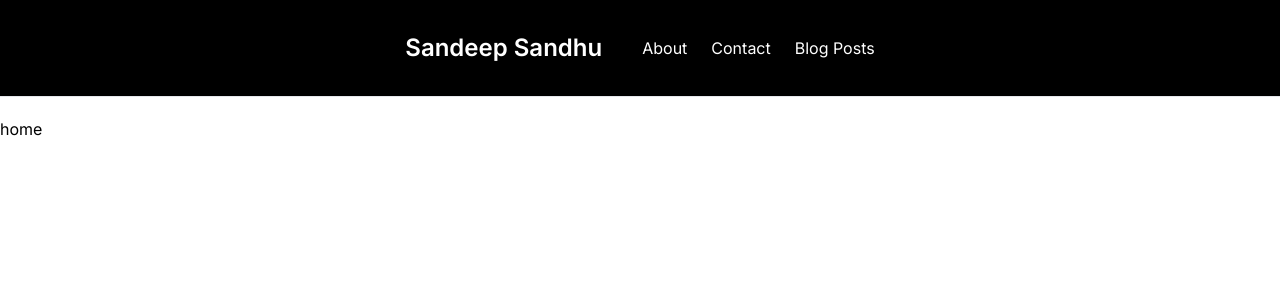
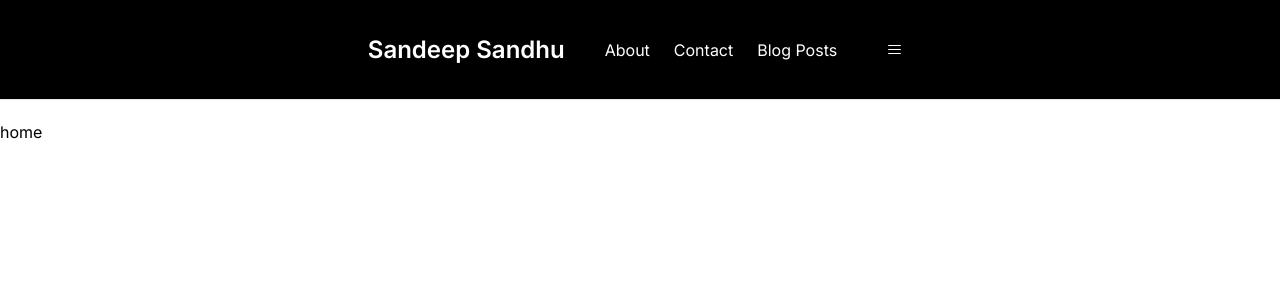
Before and after one commit to snmsndhu/main_website, a Next.js app: page / in a window 1280 px wide. Shown: the top 300 px of the page. Built offline with nearby package versions, Linux system fonts and the light colour scheme.

Commit message:
Making the dropdown menu

```diff
--- a/app/components/NavBar.tsx
+++ b/app/components/NavBar.tsx
@@ -4,6 +4,8 @@ import React from "react";
 import Link from "next/link";
 import { usePathname } from "next/navigation";
 import classnames from "classnames";
+import * as DropdownMenu from "@radix-ui/react-dropdown-menu";
+import { HamburgerMenuIcon } from "@radix-ui/react-icons";
 
 const NavBar = () => {
   const currentPath = usePathname();
@@ -32,8 +34,47 @@ const NavBar = () => {
           </Link>
         ))}
       </ul>
+      <DownMenu />
     </nav>
   );
 };
 
+const DownMenu = () => {
+  return (
+    <DropdownMenu.Root>
+      <DropdownMenu.Trigger asChild>
+        <button
+          className="invisible lg:visible rounded-full w-[35px] h-[35px] inline-flex items-center justify-center text-violet11 "
+          aria-label="Customise options"
+        >
+          <HamburgerMenuIcon className="" />
+        </button>
+      </DropdownMenu.Trigger>
+
+      <DropdownMenu.Portal>
+        <DropdownMenu.Content
+          className="min-w-[220px] bg-white rounded-md p-[5px] shadow-[0px_10px_38px_-10px_rgba(22,_23,_24,_0.35),_0px_10px_20px_-15px_rgba(22,_23,_24,_0.2)] will-change-[opacity,transform] data-[side=top]:animate-slideDownAndFade data-[side=right]:animate-slideLeftAndFade data-[side=bottom]:animate-slideUpAndFade data-[side=left]:animate-slideRightAndFade"
+          sideOffset={5}
+        >
+          <DropdownMenu.Item className="group text-[13px] leading-none text-violet11 rounded-[3px] flex items-center h-[25px] px-[5px] relative pl-[25px] select-none outline-none data-[disabled]:text-mauve8 data-[disabled]:pointer-events-none data-[highlighted]:bg-violet9 data-[highlighted]:text-violet1">
+            <Link href="/">Home</Link>
+          </DropdownMenu.Item>
+          <DropdownMenu.Item className="group text-[13px] leading-none text-violet11 rounded-[3px] flex items-center h-[25px] px-[5px] relative pl-[25px] select-none outline-none data-[disabled]:text-mauve8 data-[disabled]:pointer-events-none data-[highlighted]:bg-violet9 data-[highlighted]:text-violet1">
+            <Link href="/about">About</Link>
+          </DropdownMenu.Item>
+          <DropdownMenu.Item className="group text-[13px] leading-none text-violet11 rounded-[3px] flex items-center h-[25px] px-[5px] relative pl-[25px] select-none outline-none data-[disabled]:text-mauve8 data-[disabled]:pointer-events-none data-[highlighted]:bg-violet9 data-[highlighted]:text-violet1">
+            <Link href="/contact">Contact</Link>
+          </DropdownMenu.Item>
+          <DropdownMenu.Item className="group text-[13px] leading-none text-violet11 rounded-[3px] flex items-center h-[25px] px-[5px] relative pl-[25px] select-none outline-none data-[disabled]:text-mauve8 data-[disabled]:pointer-events-none data-[highlighted]:bg-violet9 data-[highlighted]:text-violet1">
+            <Link href="/blog">Blog</Link>
+          </DropdownMenu.Item>
+          <DropdownMenu.Separator className="h-[1px] bg-violet6 m-[5px]" />
+
+          <DropdownMenu.Arrow className="fill-white" />
+        </DropdownMenu.Content>
+      </DropdownMenu.Portal>
+    </DropdownMenu.Root>
+  );
+};
+
 export default NavBar;
--- a/package.json
+++ b/package.json
@@ -12,6 +12,9 @@
     "@mdx-js/loader": "^3.0.1",
     "@mdx-js/react": "^3.0.1",
     "@next/mdx": "^14.1.0",
+    "@radix-ui/react-dropdown-menu": "^2.0.6",
+    "@radix-ui/react-icons": "^1.3.0",
+    "@radix-ui/themes": "^2.0.3",
     "@types/mdx": "^2.0.11",
     "classnames": "^2.5.1",
     "next": "14.1.0",
```
Also changed, not shown: 1 other file (tests, documents, lock files or other folders).
